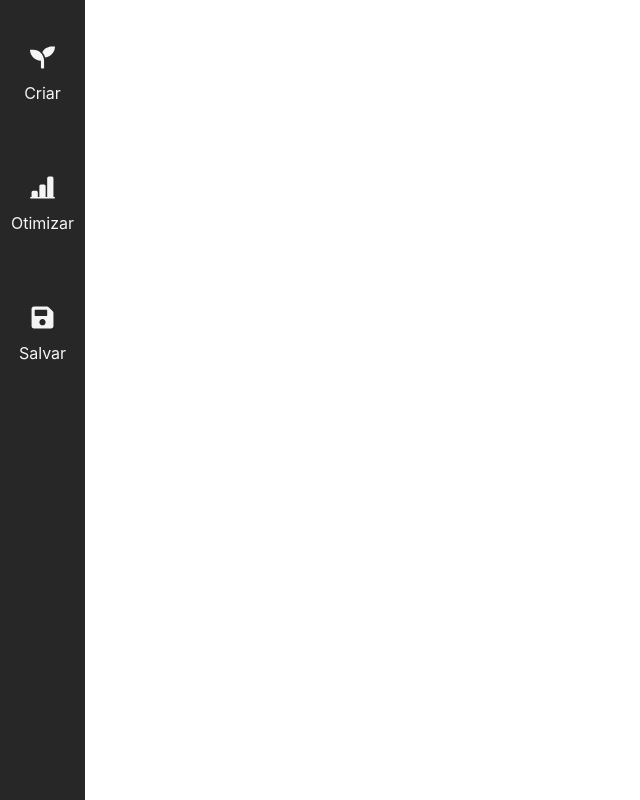
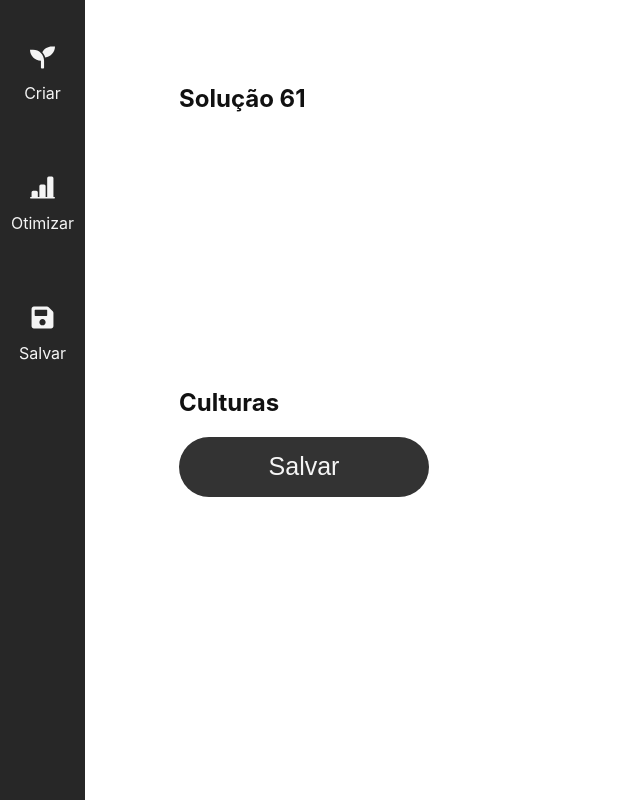
Before and after one commit to wellingtonengps/agriculture-optimizer-frontend, a Next.js app: page /result in a window 1280 px wide. Shown: the whole page, without its empty margins (0-640 px from the left). Built offline with nearby package versions, Linux system fonts and the light colour scheme; no server answers.

Commit message:
refect: loading page

```diff
--- a/pages/result.tsx
+++ b/pages/result.tsx
@@ -1,61 +1,298 @@
 import type { NextPage } from "next";
 import Head from "next/head";
 import { useEffect, useState } from "react";
-import styles from "../styles/Result.module.css";
-import { solutionProps, fieldProps, solutionCropProps } from "../types/types";
-import { fetchSolution } from "./api/api";
-import SolutionCropItemList from "../components/SolutionCropItemList";
-import { Button, Card, CardResult } from "../components";
-import { BsCurrencyDollar } from "react-icons/bs";
-import { useRouter } from "next/router";
-import { Container, WrapperGrid } from "../styles/resultstyles";
+import { Button, CardResult } from "../components";
+import {
+  Container,
+  WrapperColumn,
+  WrapperGrid,
+  WrapperLoading,
+} from "../styles/resultstyles";
 
-("jspdf");
+type cropTypes = {
+  id: number;
+  name: string;
+  price: number;
+  cost: number;
+  space: number;
+  profit: number;
+  time: number;
+};
+
+type fieldTypes = {
+  id: number;
+  size: number;
+  name: string;
+};
+
+type solutionCropTypes = {
+  id: number;
+  amount: number;
+  crop: cropTypes;
+  price: number;
+  cost: number;
+  space: number;
+  time: number;
+  field: fieldTypes;
+  timeFrame: number;
+};
+
+type inputDataTypes = {
+  id: number;
+  budget: number;
+  space: number;
+  timeFrames: number;
+};
+
+export type dataTypes = {
+  id: number;
+  solutionCrops: solutionCropTypes[];
+  inputData: inputDataTypes;
+  fields: fieldTypes[];
+};
+
+const data: dataTypes = {
+  id: 61,
+  solutionCrops: [
+    {
+      id: 408,
+      amount: 0,
+      crop: {
+        id: 3,
+        name: "repolho",
+        price: 1.5,
+        cost: 1.0,
+        space: 0.3,
+        time: 1.0,
+        profit: 0.5,
+      },
+      price: 1.5,
+      space: 0.3,
+      time: 1.0,
+      cost: 1.0,
+      field: {
+        id: 32,
+        size: 10.0,
+        name: "Campo1",
+      },
+      timeFrame: 0,
+    },
+    {
+      id: 409,
+      amount: 0,
+      crop: {
+        id: 3,
+        name: "repolho",
+        price: 1.5,
+        cost: 1.0,
+        space: 0.3,
+        time: 1.0,
+        profit: 0.5,
+      },
+      price: 1.5,
+      space: 0.3,
+      time: 1.0,
+      cost: 1.0,
+      field: {
+        id: 33,
+        size: 10.0,
+        name: "Campo2",
+      },
+      timeFrame: 0,
+    },
+    {
+      id: 410,
+      amount: 0,
+      crop: {
+        id: 3,
+        name: "repolho",
+        price: 1.5,
+        cost: 1.0,
+        space: 0.3,
+        time: 1.0,
+        profit: 0.5,
+      },
+      price: 1.5,
+      space: 0.3,
+      time: 1.0,
+      cost: 1.0,
+      field: {
+        id: 34,
+        size: 10.0,
+        name: "Campo3",
+      },
+      timeFrame: 0,
+    },
+    {
+      id: 411,
+      amount: 0,
+      crop: {
+        id: 2,
+        name: "couve",
+        price: 10.0,
+        cost: 5.0,
+        space: 0.2,
+        time: 2.0,
+        profit: 5.0,
+      },
+      price: 10.0,
+      space: 0.2,
+      time: 2.0,
+      cost: 5.0,
+      field: {
+        id: 32,
+        size: 10.0,
+        name: "Campo1",
+      },
+      timeFrame: 1,
+    },
+    {
+      id: 412,
+      amount: 0,
+      crop: {
+        id: 2,
+        name: "couve",
+        price: 10.0,
+        cost: 5.0,
+        space: 0.2,
+        time: 2.0,
+        profit: 5.0,
+      },
+      price: 10.0,
+      space: 0.2,
+      time: 2.0,
+      cost: 5.0,
+      field: {
+        id: 33,
+        size: 10.0,
+        name: "Campo2",
+      },
+      timeFrame: 1,
+    },
+    {
+      id: 413,
+      amount: 0,
+      crop: {
+        id: 2,
+        name: "couve",
+        price: 10.0,
+        cost: 5.0,
+        space: 0.2,
+        time: 2.0,
+        profit: 5.0,
+      },
+      price: 10.0,
+      space: 0.2,
+      time: 2.0,
+      cost: 5.0,
+      field: {
+        id: 34,
+        size: 10.0,
+        name: "Campo3",
+      },
+      timeFrame: 1,
+    },
+    {
+      id: 414,
+      amount: 0,
+      crop: {
+        id: 2,
+        name: "couve",
+        price: 10.0,
+        cost: 5.0,
+        space: 0.2,
+        time: 2.0,
+        profit: 5.0,
+      },
+      price: 10.0,
+      space: 0.2,
+      time: 2.0,
+      cost: 5.0,
+      field: {
+        id: 32,
+        size: 10.0,
+        name: "Campo1",
+      },
+      timeFrame: 2,
+    },
+    {
+      id: 415,
+      amount: 0,
+      crop: {
+        id: 2,
+        name: "couve",
+        price: 10.0,
+        cost: 5.0,
+        space: 0.2,
+        time: 2.0,
+        profit: 5.0,
+      },
+      price: 10.0,
+      space: 0.2,
+      time: 2.0,
+      cost: 5.0,
+      field: {
+        id: 33,
+        size: 10.0,
+        name: "Campo2",
+      },
+      timeFrame: 2,
+    },
+    {
+      id: 416,
+      amount: 0,
+      crop: {
+        id: 2,
+        name: "couve",
+        price: 10.0,
+        cost: 5.0,
+        space: 0.2,
+        time: 2.0,
+        profit: 5.0,
+      },
+      price: 10.0,
+      space: 0.2,
+      time: 2.0,
+      cost: 5.0,
+      field: {
+        id: 34,
+        size: 10.0,
+        name: "Campo3",
+      },
+      timeFrame: 2,
+    },
+  ],
+  inputData: {
+    id: 61,
+    budget: 20000.0,
+    space: 500.0,
+    timeFrames: 0,
+  },
+  fields: [
+    {
+      id: 32,
+      size: 10.0,
+      name: "Campo1",
+    },
+    {
+      id: 33,
+      size: 10.0,
+      name: "Campo2",
+    },
+    {
+      id: 34,
+      size: 10.0,
+      name: "Campo3",
+    },
+  ],
+};
 
 const Result: NextPage = () => {
-  const [solution, setSolution] = useState<solutionProps>({} as solutionProps);
-  const router = useRouter();
-  const query = router.query;
-  const [itemMatrix, setItemMatrix] = useState<Array<Array<solutionCropProps>>>(
-    new Array<Array<solutionCropProps>>()
-  );
-
   const [loading, setLoading] = useState(true);
 
-  function createMatrix(data: any) {
-    var matrix = new Array(data.fields.length);
-
-    for (let i = 0; i < data.fields.length; i++) {
-      matrix[i] = new Array(data.inputData.timeFrames).fill(null);
-    }
-
-    for (let i = 0; i < data.solutionCrops.length; i++) {
-      const solutionCrop = data.solutionCrops[i];
-
-      const timeFrame = solutionCrop.timeFrame;
-      const fieldIndex = find(solutionCrop.field.id, data.fields);
-      matrix[timeFrame][fieldIndex] = solutionCrop;
-      console.log(solutionCrop);
-      console.log(`${timeFrame}x${fieldIndex}`);
-      console.log(i);
-    }
-
-    return matrix;
-  }
-
-  function find(id: number, fields: fieldProps[]) {
-    return fields.findIndex((field) => field.id === id);
-  }
-
   useEffect(() => {
-    setLoading(true);
-    fetchSolution(parseInt(query.id as string)).then((fetchedData) => {
-      setSolution(fetchedData);
-      console.log(fetchedData);
-      setItemMatrix(createMatrix(fetchedData));
-      setLoading(false);
-    });
-  }, [query.id]);
+    setTimeout(() => setLoading(false), 3000);
+  }, []);
 
   return !loading ? (
     <>
@@ -64,42 +301,22 @@ const Result: NextPage = () => {
       </Head>
 
       <Container>
-        <h2>Solução {solution?.id}</h2>
-
+        <h2>Solução {data.id}</h2>
+        <WrapperGrid>
+          {data.solutionCrops.map((value) => {
+            return <CardResult key={value.crop.id} data={value} />;
+          })}
+        </WrapperGrid>
+        <WrapperColumn></WrapperColumn>
         <h2>Culturas</h2>
-        <WrapperGrid>
-          {itemMatrix.map((line: Array<solutionCropProps>) => (
-            <div
-              key={0}
-              style={{
-                display: "flex",
-                flexDirection: "row",
-                alignItems: "center",
-              }}
-            >
-              <h3>Planejamento ótimo</h3>
-              {line.map((el: solutionCropProps) =>
-                el ? (
-                  <CardResult key={el.id} data={el} />
-                ) : (
-                  <CardResult data={el} />
-                )
-              )}
-            </div>
-          ))}
-        </WrapperGrid>
-
-        <div style={{ marginBottom: 10 }}>
-          {solution?.solutionCrops.map((item) => {
-            return <SolutionCropItemList key={item.id} data={item} />;
-          })}
-        </div>
 
         <Button title="Salvar" onClick={() => {}} />
       </Container>
     </>
   ) : (
-    <></>
+    <WrapperLoading>
+      <iframe src="https://embed.lottiefiles.com/animation/107999" />
+    </WrapperLoading>
   );
 };
 
--- a/styles/resultstyles.tsx
+++ b/styles/resultstyles.tsx
@@ -52,3 +52,14 @@ export const GridContainer = styled.div`
   margin-bottom: 100px;
   margin-top: 40px;
 `;
+
+export const WrapperLoading = styled.div`
+  display: flex;
+  align-items: center;
+  justify-content: center;
+  height: 100vh;
+
+  iframe {
+    border: none;
+  }
+`;
```
Also changed, not shown: styles/Result.module.css (deleted, +0 -27 lines).
